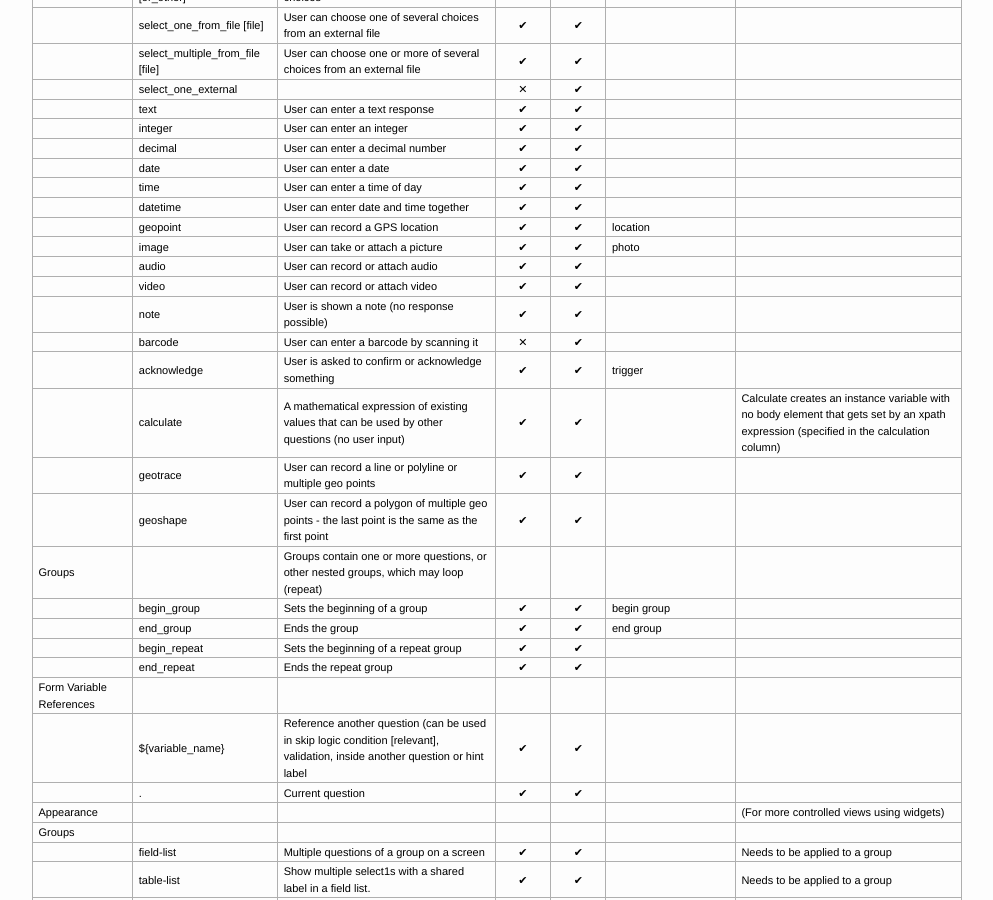
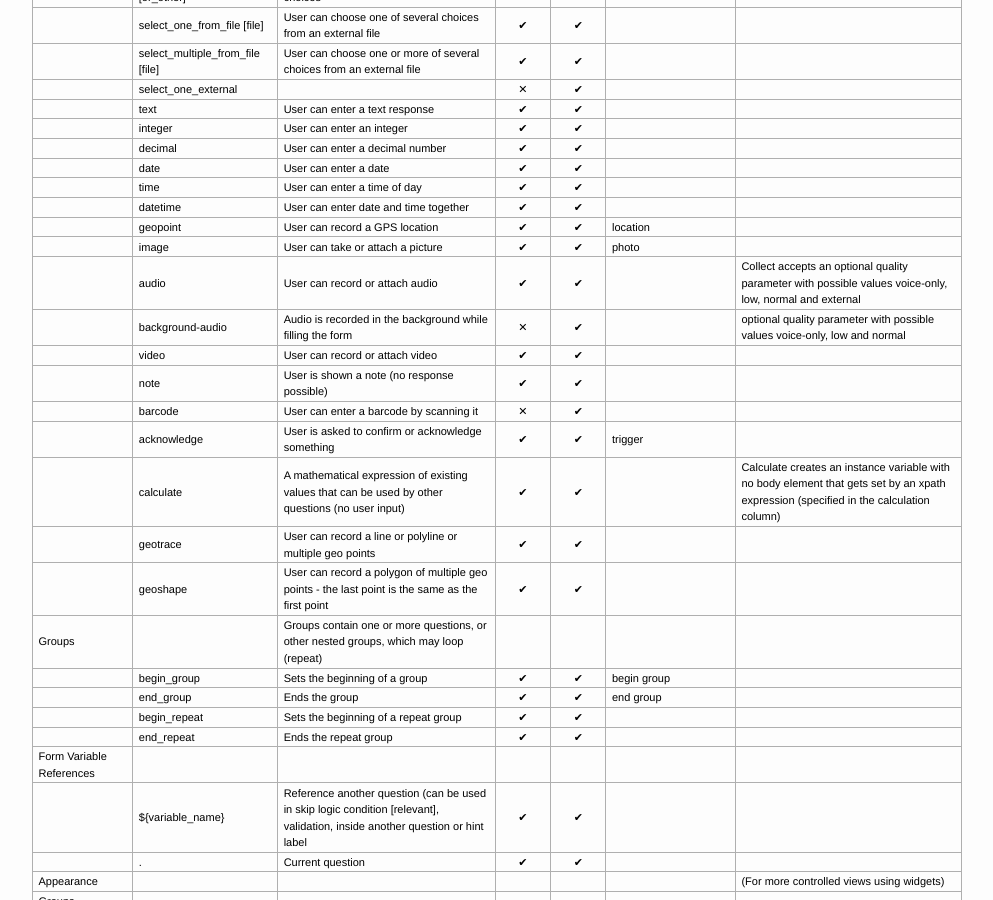
Before and after one commit to XLSForm/xlsform.github.io, a Jekyll site: the page built from en/ref-table.md, in a window 1280 px wide and 900 px high, scrolled down 1560 px. Shown: the whole window, without its empty margins (143-1136 px from the left). Built offline with Jekyll 4.4.1, drawn with Linux system fonts in a browser that asks for light colours.

Commit message:
Add background-audio and quality, closes #215 closes #211

```diff
--- a/_data/survey.csv
+++ b/_data/survey.csv
@@ -52,7 +52,8 @@ Regular questions,,,,,,
 ,datetime,User can enter date and time together,✔,✔,,
 ,geopoint,User can record a GPS location,✔,✔,location,
 ,image,User can take or attach a picture,✔,✔,photo,
-,audio,User can record or attach audio,✔,✔,,
+,audio,User can record or attach audio,✔,✔,,"Collect accepts an optional quality parameter with possible values voice-only, low, normal and external",
+,background-audio,Audio is recorded in the background while filling the form,✕,✔,,"optional quality parameter with possible values voice-only, low and normal",
 ,video,User can record or attach video,✔,✔,,
 ,note,User is shown a note (no response possible),✔,✔,,
 ,barcode,User can enter a barcode by scanning it,✕,✔,,
```
Also changed, not shown: _sections/home-english.md (+12 -0 lines).
